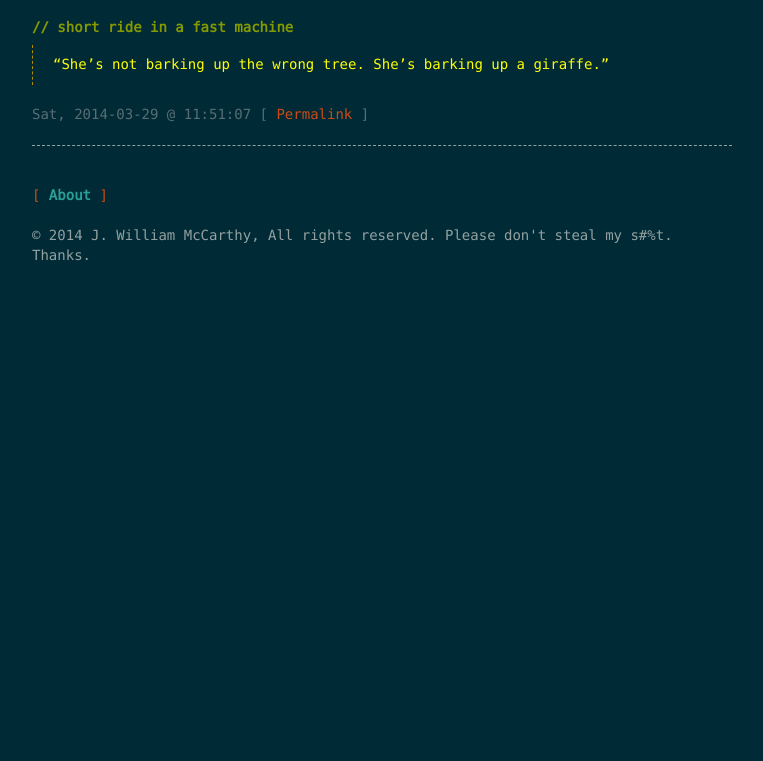
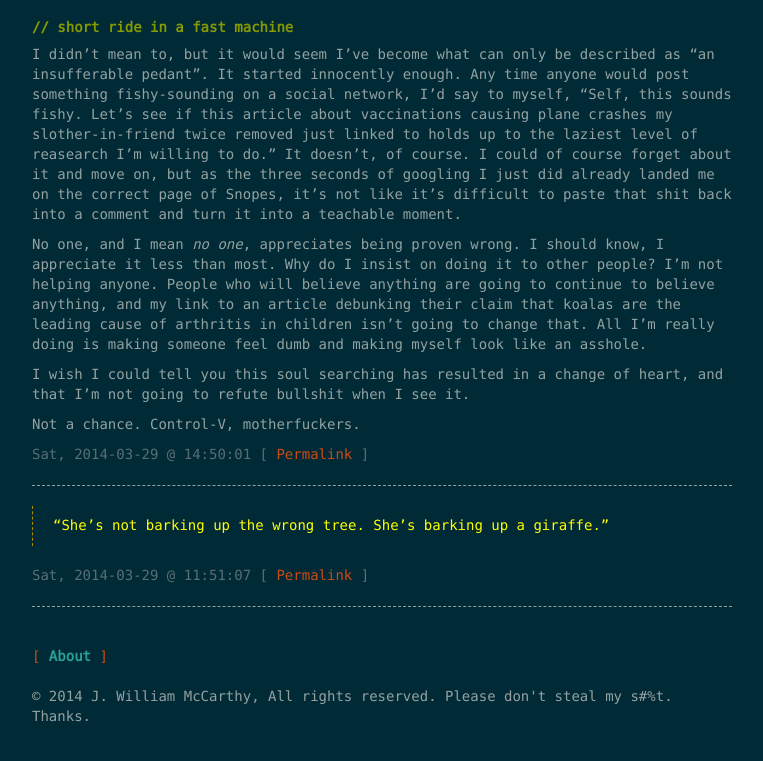
Before and after one commit to jaybill/jaybill.github.io, a Jekyll site: the page built from index.html, in a window 1280 px wide. Shown: the top 761 px of the page, without its empty margins (258-1021 px from the left). Built offline with Jekyll 4.4.1, drawn with Linux system fonts in a browser that asks for light colours; some web fonts are replaced; Markdown is read by kramdown in place of the engine named in the settings; the list of posts is cut into pages by our own code.

Commit message:
published pedant article

```diff
--- a/_posts/2014-03-29-pedant.markdown
+++ b/_posts/2014-03-29-pedant.markdown
@@ -3,5 +3,12 @@ layout: post
 title: pedant
 date: 2014-03-29 14:50:01 PDT
 hidetitle: 'true'
-published: false
 ---
+
+I didn't mean to, but it would seem I've become what can only be described as "an insufferable pedant". It started innocently enough. Any time anyone would post something fishy-sounding on a social network, I'd say to myself, "Self, this sounds fishy. Let's see if this article about vaccinations causing plane crashes my slother-in-friend twice removed just linked to holds up to the laziest level of reasearch I'm willing to do." It doesn't, of course. I could of course forget about it and move on, but as the three seconds of googling I just did already landed me on the correct page of Snopes, it's not like it's difficult to paste that shit back into a comment and turn it into a teachable moment.
+
+No one, and I mean *no one*, appreciates being proven wrong. I should know, I appreciate it less than most. Why do I insist on doing it to other people? I'm not helping anyone. People who will believe anything are going to continue to believe anything, and my link to an article debunking their claim that koalas are the leading cause of arthritis in children isn't going to change that. All I'm really doing is making someone feel dumb and making myself look like an asshole.
+
+I wish I could tell you this soul searching has resulted in a change of heart, and that I'm not going to refute bullshit when I see it.
+
+Not a chance. Control-V, motherfuckers.
```
